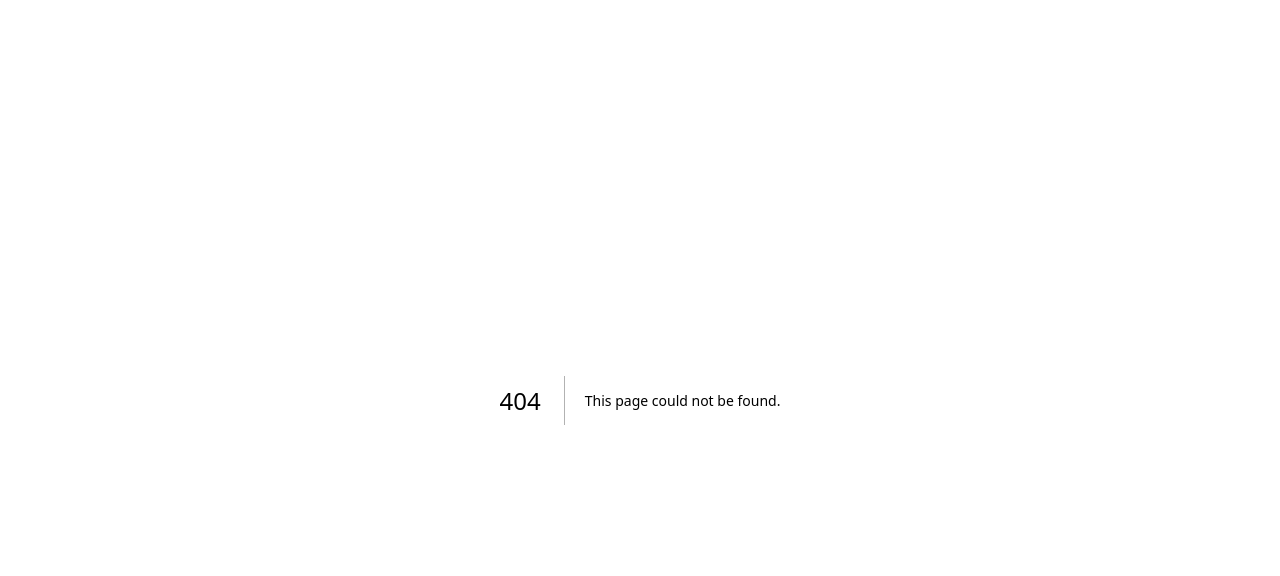
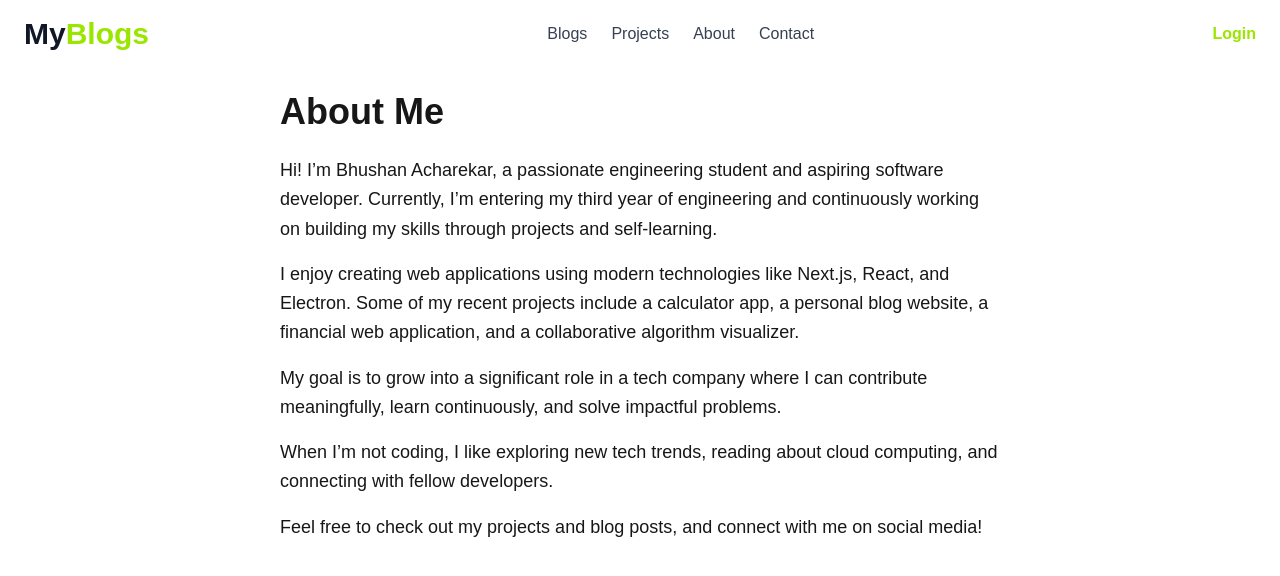
Before and after one commit to B-Acharekar/my-blog, a Next.js app: page /about in a window 1280 px wide. Before the commit this address had no page. Shown: the top 576 px of the page. Built offline with nearby package versions, Linux system fonts and the light colour scheme.

Commit message:
feat: added About page with basic layout and content

```diff
--- /dev/null
+++ b/app/about/page.tsx
@@ -0,0 +1,33 @@
+//about/page.tsx
+import Header from "@/components/Header";
+
+export default function About() {
+  return (
+    <>
+    <Header/>
+    <main className="max-w-3xl mx-auto p-6">
+      <h1 className="text-4xl font-bold mb-6">About Me</h1>
+
+      <p className="mb-4 text-lg leading-relaxed">
+        Hi! I’m Bhushan Acharekar, a passionate engineering student and aspiring software developer. Currently, I’m entering my third year of engineering and continuously working on building my skills through projects and self-learning.
+      </p>
+
+      <p className="mb-4 text-lg leading-relaxed">
+        I enjoy creating web applications using modern technologies like Next.js, React, and Electron. Some of my recent projects include a calculator app, a personal blog website, a financial web application, and a collaborative algorithm visualizer.
+      </p>
+
+      <p className="mb-4 text-lg leading-relaxed">
+        My goal is to grow into a significant role in a tech company where I can contribute meaningfully, learn continuously, and solve impactful problems.
+      </p>
+
+      <p className="mb-4 text-lg leading-relaxed">
+        When I’m not coding, I like exploring new tech trends, reading about cloud computing, and connecting with fellow developers.
+      </p>
+
+      <p className="mb-4 text-lg leading-relaxed">
+        Feel free to check out my projects and blog posts, and connect with me on social media!
+      </p>
+    </main>
+    </>
+  );
+}
```
